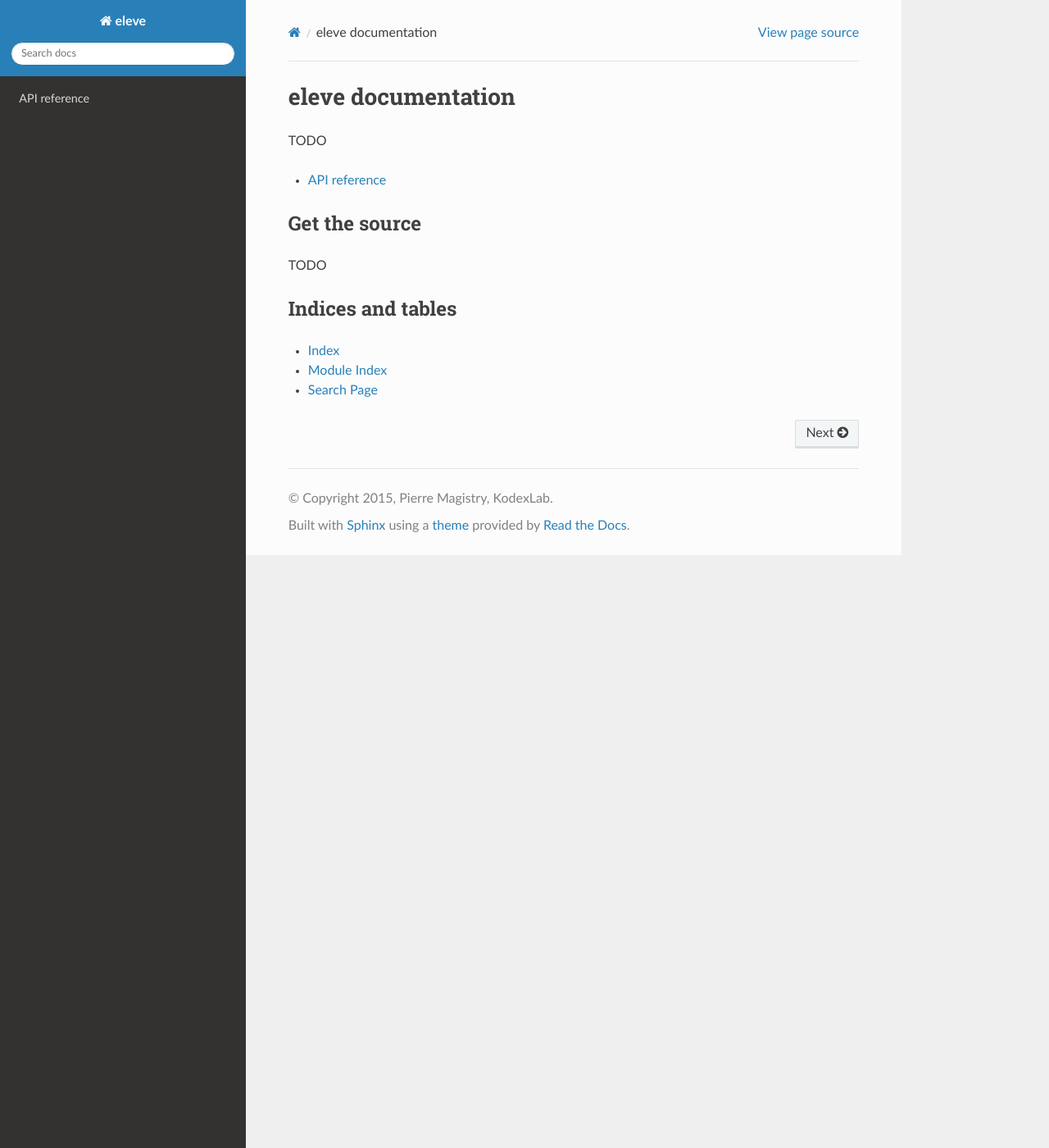
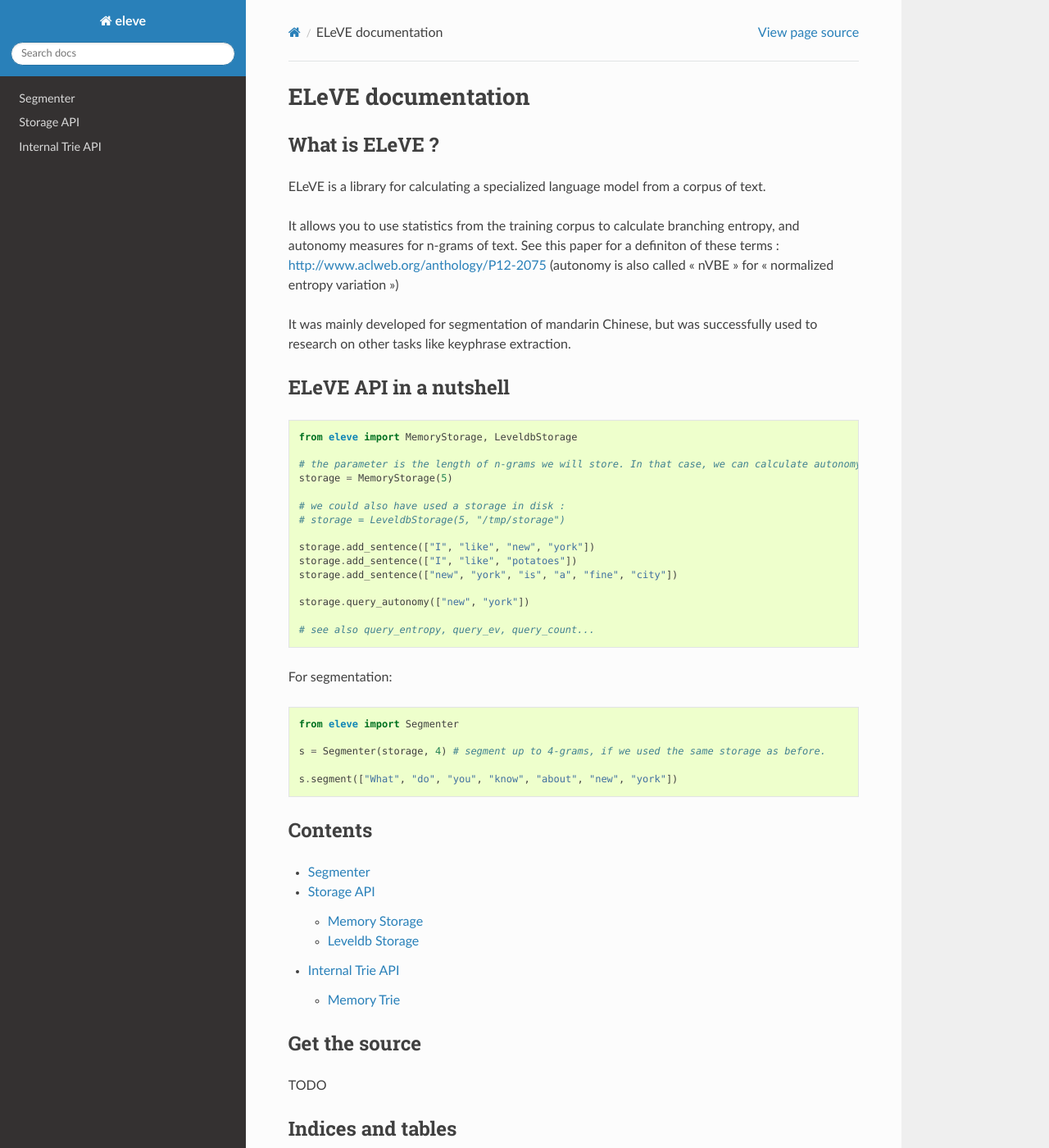
Before and after one commit to kodexlab/eleve, a Sphinx documentation site: the page built from docs/index.rst, in a window 1280 px wide and 1400 px high. Shown: the whole window at 82% size. Built offline with Sphinx 7.4.7 and the Read the Docs theme 2.0.0, drawn with Linux system fonts in a browser that asks for light colours; formulas are drawn with MathJax 3.

Commit message:
Readme et documentation.

```diff
--- /dev/null
+++ b/README.rst
@@ -0,0 +1,39 @@
+What is ELeVE ?
+===============
+
+ELeVE is a library for calculating a specialized language model from a corpus of text.
+
+It allows you to use statistics from the training corpus to calculate branching entropy, and autonomy measures for n-grams of text.
+See this paper for a definiton of these terms : http://www.aclweb.org/anthology/P12-2075 (autonomy is also called « nVBE » for « normalized
+entropy variation »)
+
+It was mainly developed for segmentation of mandarin Chinese, but was successfully used to research on other tasks like keyphrase extraction.
+
+ELeVE API in a nutshell
+=======================
+
+::
+
+    from eleve import MemoryStorage, LeveldbStorage
+
+    # the parameter is the length of n-grams we will store. In that case, we can calculate autonomy of 4-grams (because we need to know what follows the 4-grams)
+    storage = MemoryStorage(5)
+
+    # we could also have used a storage in disk :
+    # storage = LeveldbStorage(5, "/tmp/storage")
+
+    storage.add_sentence(["I", "like", "new", "york"])
+    storage.add_sentence(["I", "like", "potatoes"])
+    storage.add_sentence(["new", "york", "is", "a", "fine", "city"])
+
+    storage.query_autonomy(["new", "york"])
+
+    # see also query_entropy, query_ev, query_count...
+
+For segmentation: ::
+
+    from eleve import Segmenter
+
+    s = Segmenter(storage, 4) # segment up to 4-grams, if we used the same storage as before.
+
+    s.segment(["What", "do", "you", "know", "about", "new", "york"])
--- a/docs/api/api.rst
+++ /dev/null
@@ -1,7 +0,0 @@
-API reference
-=============
-
-.. toctree::
-
-    eleve
-    eleve.storage
--- a/docs/api/eleve.rst
+++ /dev/null
@@ -1,5 +0,0 @@
-
-.. automodule:: eleve
-    :members:
-    :undoc-members:
-    :show-inheritance:
--- a/docs/api/eleve.storage.rst
+++ /dev/null
@@ -1,5 +0,0 @@
-
-.. automodule:: eleve.storage
-    :show-inheritance:
-    :members:
-    :undoc-members:
--- a/docs/index.rst
+++ b/docs/index.rst
@@ -1,24 +1,25 @@
-***************************
-eleve documentation
-***************************
+===================
+ELeVE documentation
+===================
 
-TODO
+.. include:: ../README.rst
 
+Contents
+========
 
 .. toctree::
-    :maxdepth: 2
+    :glob:
 
-    api/api
-
+    *
 
 Get the source
-#########################
+==============
 
 TODO
 
 
 Indices and tables
-#########################
+==================
 
 * :ref:`genindex`
 * :ref:`modindex`
--- /dev/null
+++ b/docs/segmenter.rst
@@ -0,0 +1,9 @@
+=========
+Segmenter
+=========
+
+The segmenter is available by importing ``eleve.Segmenter``.
+It is used to segment sentences (regroup tokens that goes together).
+
+.. autoclass:: eleve.segment.Segmenter
+    :members:
--- /dev/null
+++ b/docs/storage_api.rst
@@ -0,0 +1,36 @@
+===========
+Storage API
+===========
+
+Memory Storage
+--------------
+
+Available at ``eleve.MemoryStorage``.
+
+.. autoclass:: eleve.memory_storage.MemoryStorage
+    :members:
+
+Leveldb Storage
+---------------
+
+Available at ``eleve.LeveldbStorage``.
+
+An on-disk storage. It is much slower than the in-memory storage.
+However, everything is stored on-disk, so the state can be restored by loading
+an existing storage.
+
+Use that storage in two cases :
+
+* If you want to create a model for a HUGE training corpus that don't fit in RAM.
+* If you don't want to re-train your model everytime on a corpus everytime you use it. Be aware that
+  it may be faster to re-train it each time in RAM, because the query time for the Leveldb storage is higher.
+
+.. warning::
+    You can't create more than one instance of a storage for the specific path.
+    Leveldb use locking, so if two process try to access the same database, the
+    second will fail.
+
+The API is the same as for the Memory storage. Only the constructor changes.
+
+.. autoclass:: eleve.leveldb_storage.LeveldbStorage
+    :members:
--- /dev/null
+++ b/docs/trie_api.rst
@@ -0,0 +1,16 @@
+=================
+Internal Trie API
+=================
+
+**Internal data structure.**
+
+Can be useful if you need a model in only one direction: by default, two tries of that kind
+are used to model the language left-to-right and right-to-left.
+
+The Leveldb trie have the same API. Refer to the source code for more information.
+
+Memory Trie
+-----------
+
+.. autoclass:: eleve.memory.MemoryTrie
+    :members:
```
Also changed, not shown: README.md (deleted), 4 other files.
